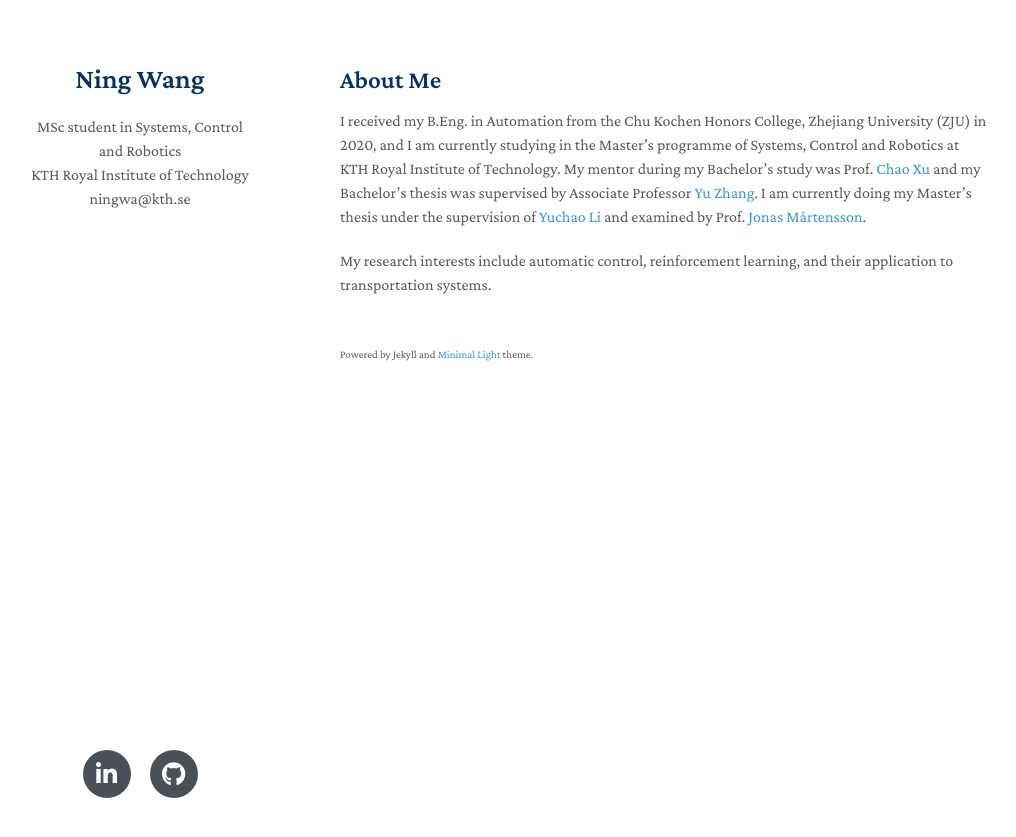
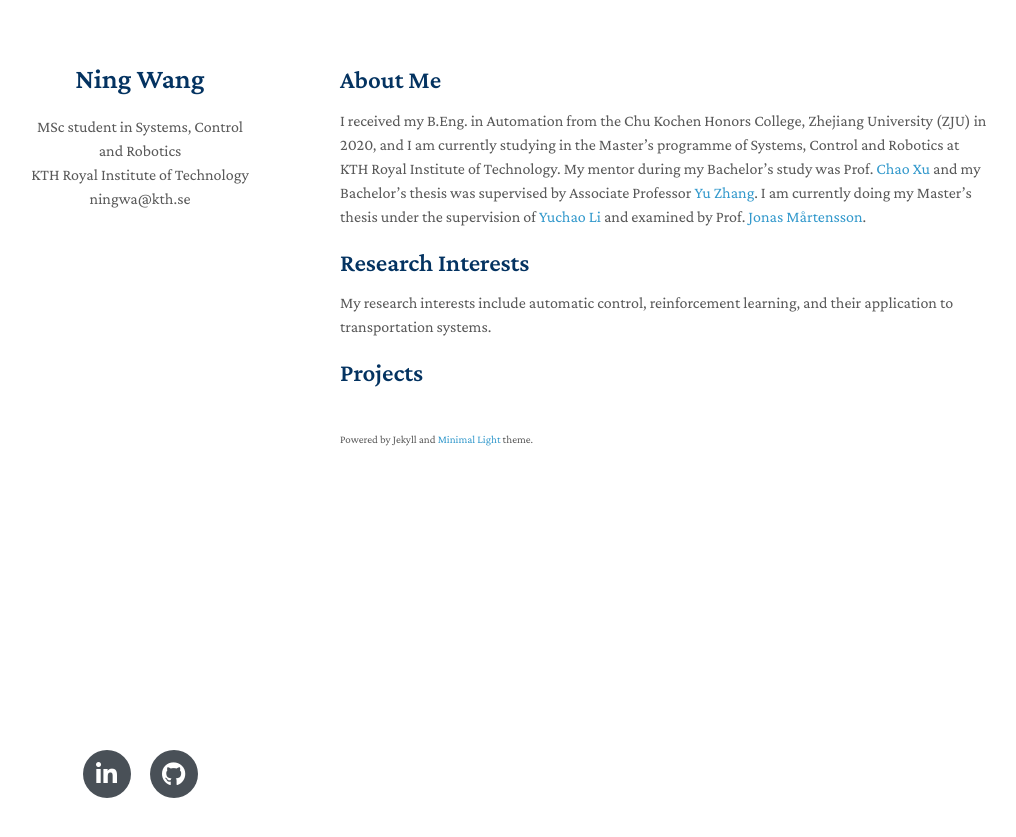
Before and after one commit to ningwak/ningwak.github.io, a Jekyll site: the page built from index.md, in a window 1280 px wide. Shown: the top 837 px of the page, without its empty margins (130-1146 px from the left). Built offline with Jekyll 4.4.1, drawn with Linux system fonts in a browser that asks for light colours; nearby versions of some CDN libraries; a style sheet for code colours, icons or effects is not loaded; our own code applies the rules of GitHub Pages for plain Markdown files.

Commit message:
Update index.md

```diff
--- a/index.md
+++ b/index.md
@@ -6,4 +6,8 @@ layout: homepage
 
 I received my B.Eng. in Automation from the Chu Kochen Honors College, Zhejiang University (ZJU) in 2020, and I am currently studying in the Master's programme of Systems, Control and Robotics at KTH Royal Institute of Technology. My mentor during my Bachelor's study was Prof. [Chao Xu](https://mypage.zju.edu.cn/en/xu) and my Bachelor's thesis was supervised by Associate Professor [Yu Zhang](https://person.zju.edu.cn/en/zhangyu). I am currently doing my Master's thesis under the supervision of [Yuchao Li](https://yuchaotaigu.github.io/) and examined by Prof. [Jonas Mårtensson](https://www.kth.se/profile/jonas1).
 
+## Research Interests
+
 My research interests include automatic control, reinforcement learning, and their application to transportation systems.
+
+## Projects
```
